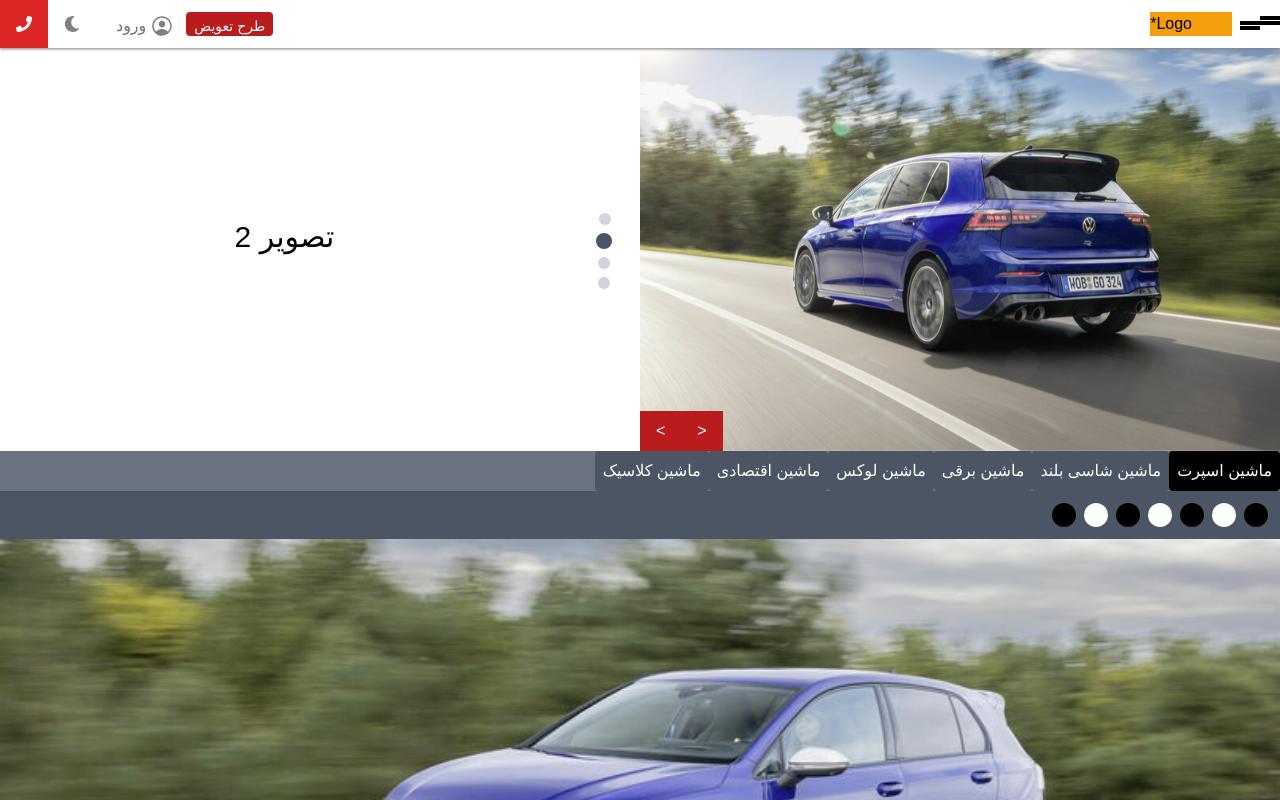
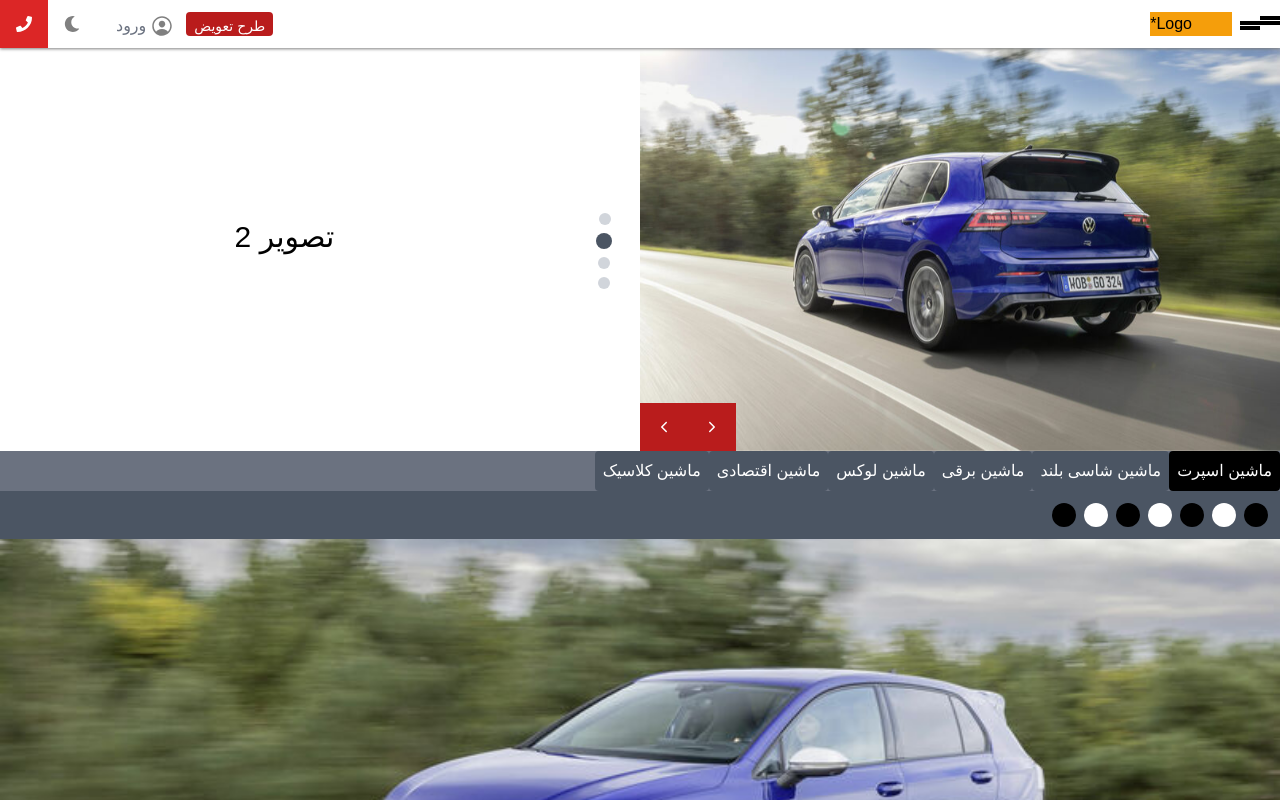
Before and after one commit to miladjalilvand/namia-car-website-1, a Next.js app: page / in a window 1280 px wide. Shown: the top 800 px of the page. Built offline with nearby package versions, Linux system fonts and the light colour scheme; a web font is replaced by a local one.

Commit message:
fix issuse

```diff
--- a/src/components/CarsPicker.jsx
+++ b/src/components/CarsPicker.jsx
@@ -78,8 +78,8 @@ export default function CarsPicker() {
             <div className="w-full">
     <motion.div
     initial={{opacity:0.1}}
-    className="w-screen overflow-hidden" style={{ height: "450px" , width:"100%" }}
-    animate={{opacity:0.99}}
+    className="w-full overflow-hidden" style={{ height: "450px" }}
+    animate={{opacity:1}}
     transition={{duration:0.9 , ease:easeInOut}}
     key={carsIndex}
 
--- a/src/components/ImageSliderHomePage.jsx
+++ b/src/components/ImageSliderHomePage.jsx
@@ -3,6 +3,8 @@ import { Swiper, SwiperSlide } from 'swiper/react';
 import { useEffect, useRef, useState } from 'react';
 import Image from 'next/image';
 import MotD from './ItemHome';
+import { IoIosArrowBack, IoIosArrowForward } from "react-icons/io";
+
 
 const images = [
   '/assets/1.jpg',
@@ -52,7 +54,7 @@ export default function ImageSliderHomePage({ theme }) {
       style={{ backgroundColor: theme.background, color: theme.color }}
     >
       {/* Image Container */}
-      <div className="relative h-2/3 w-full md:w-1/2 md:h-1/2">
+      <div className="relative h-2/3 w-full md:w-1/2 md:h-1/2 cursor-pointer">
         <Swiper
           onSlideChange={(swiper) => setCurrentImage(swiper.activeIndex)}
           initialSlide={currentImage}
@@ -76,18 +78,18 @@ export default function ImageSliderHomePage({ theme }) {
         </Swiper>
 
         {/* Navigation Buttons */}
-        <div className="absolute bottom-0 left-0 -1/2 flex z-30">
+        <div className="absolute bottom-0 left-0 -1/2 flex z-20">
           <button
             onClick={prevImage}
-            className="bg-red-700 text-white px-4 py-2 hover:bg-gray-800"
+            className="bg-red-700 text-white px-4 py-4 hover:bg-gray-800"
           >
-            &lt;
+         <IoIosArrowForward/>
           </button>
           <button
             onClick={nextImage}
-            className="bg-red-700 text-white px-4 py-2 hover:bg-gray-800"
+            className="bg-red-700 text-white px-4 py-4 hover:bg-gray-800"
           >
-            &gt;
+            <IoIosArrowBack/>
           </button>
         </div>
       </div>
--- a/src/components/cardSlide.jsx
+++ b/src/components/cardSlide.jsx
@@ -32,7 +32,7 @@ const ItemSlidesImage = ({ theme }) => {
           }
         });
       },
-      { threshold: 0.5 }
+      { threshold: 0.57 }
     );
 
     itemRefs.current.forEach((ref) => ref && observer.observe(ref));
```
